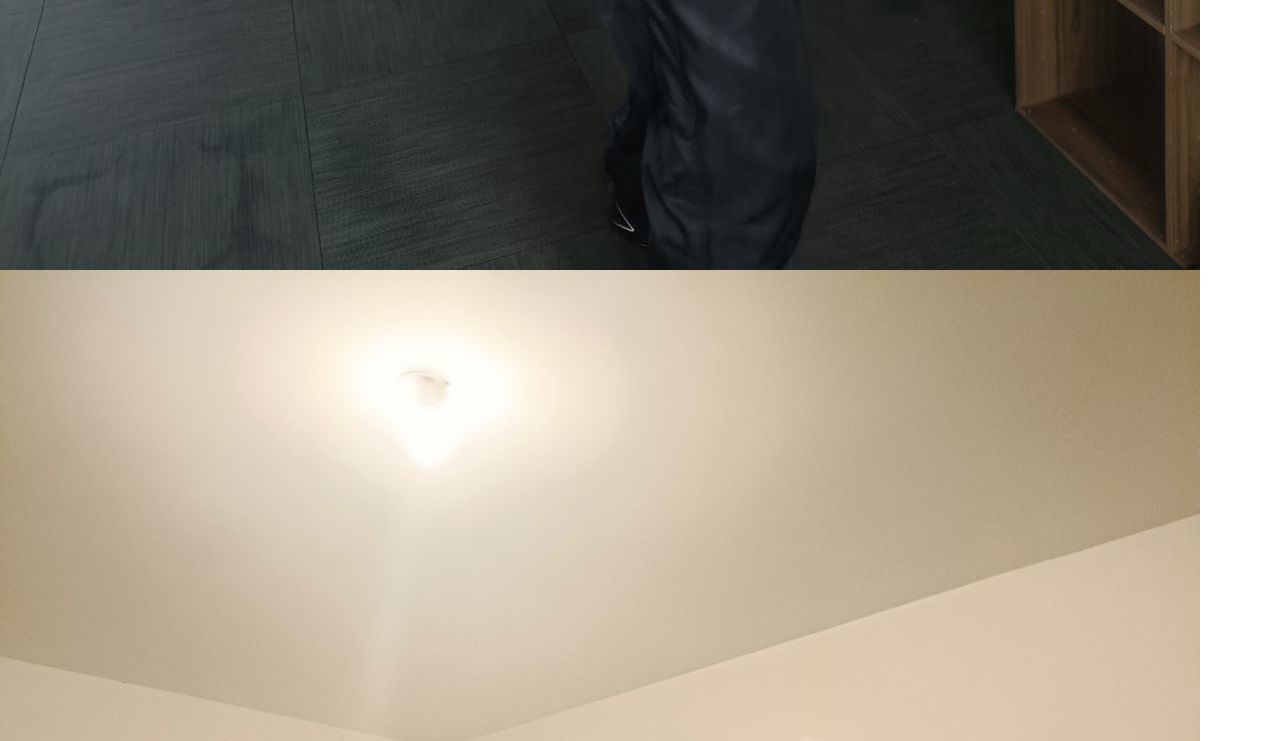
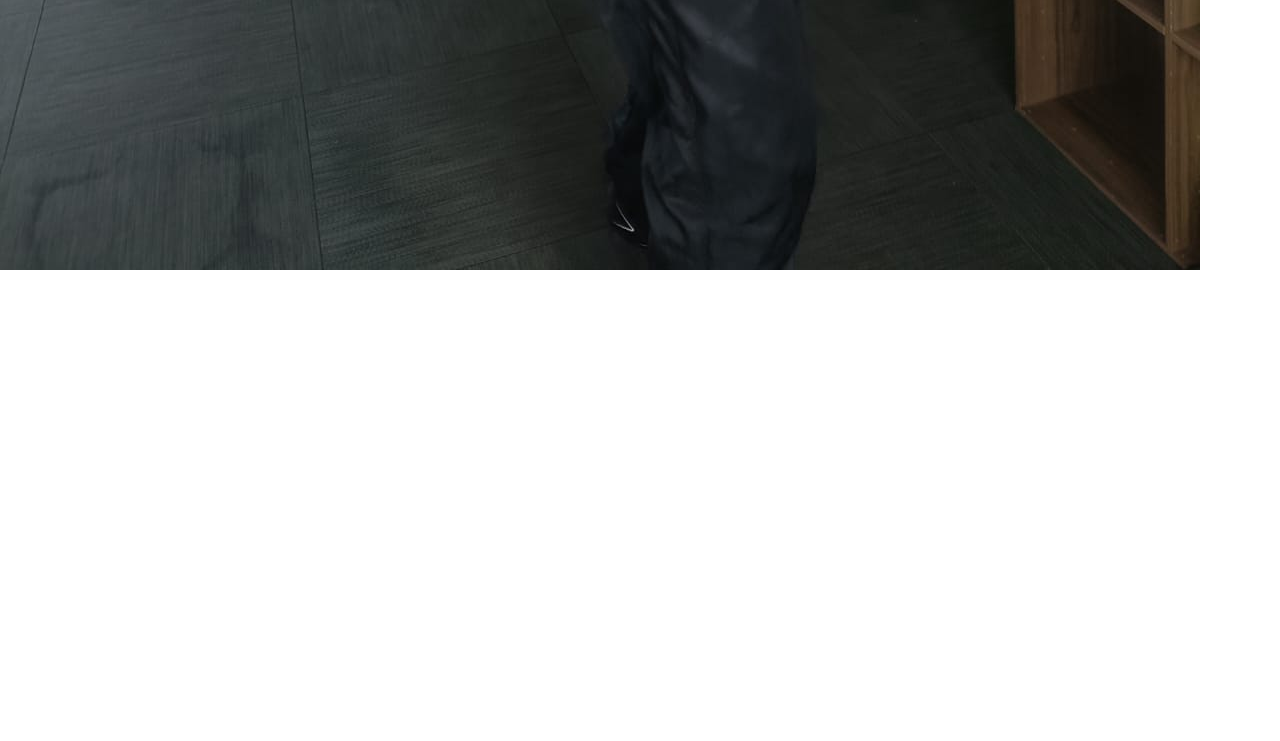
Before and after one commit to ValentinBancel/ValentinBancel-portefolio, an Angular app: page /about-me in a window 1280 px wide. Shown: the part 2000-2741 px from the top of the page. After the commit the page ends 2270 px from the top, so only its background shows below. Built offline with nearby package versions, Linux system fonts and the light colour scheme.

Commit message:
add(remove history): remove one history

```diff
--- a/src/app/about-me/about-me.component.ts
+++ b/src/app/about-me/about-me.component.ts
@@ -11,8 +11,6 @@ import { ComponentAboutMeComponent } from 'app/component/component-about-me/comp
 export class AboutMeComponent {
     Texte: string = 'J\'ai participer a un stage de pilotage de Formule3. Une monoplace de 300ch pour 500kg. C\'est une voiture de course qui peut atteindre les 215km/h.';
     image: string = '../../assets/F3.jpg';
-    Texte2: string = 'Je n\'ai pas peur de m\'amuser, de me deguiser et encore moins du ridicule.';
-    image2: string = '../../assets/deguise.jpg';
 
-    histroy:any = [[this.Texte, this.image], [this.Texte2, this.image2]]
+    histroy:any = [[this.Texte, this.image]]
 }
```
